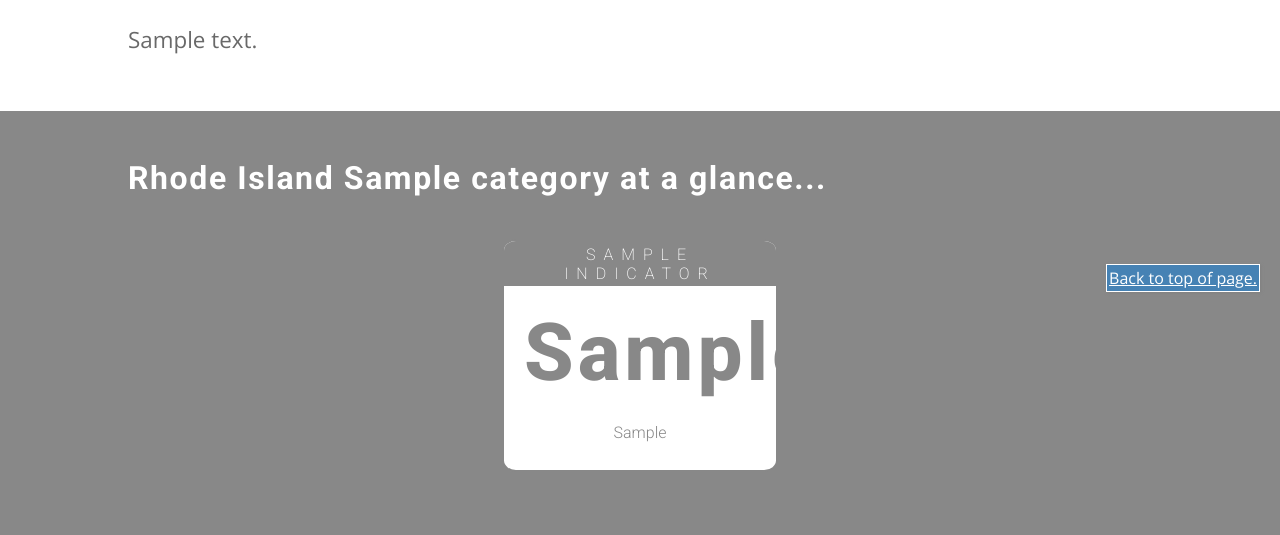
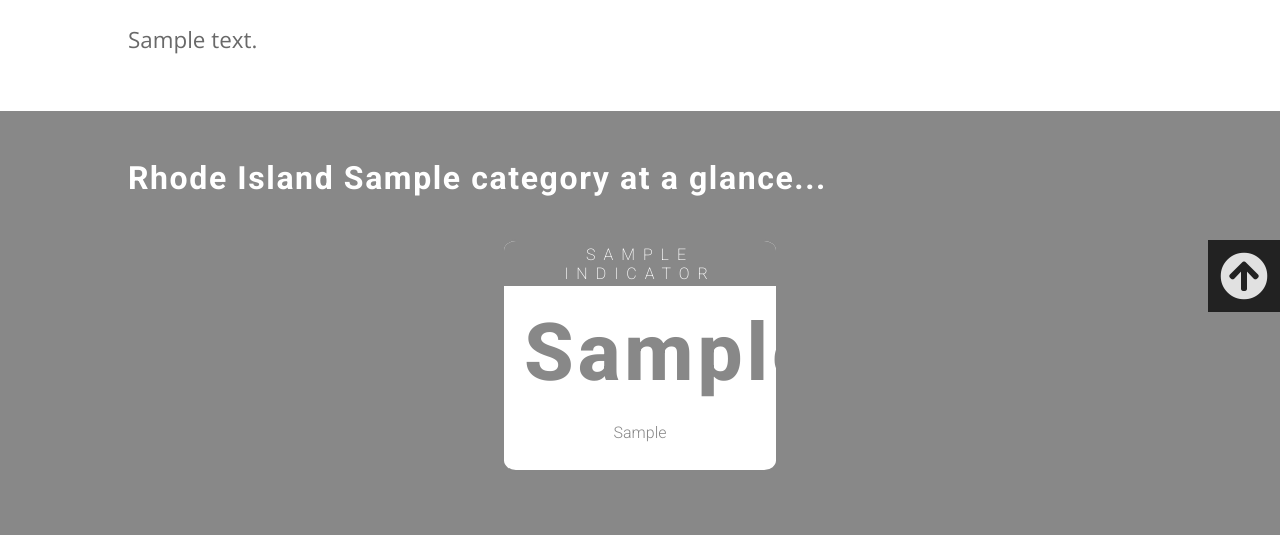
Before and after one commit to DataSparkRI/p20w, a Django app: a page that uses categories/templates/categories/index.html in a window 1280 px wide. Shown: the part 488-1023 px from the top of the page. Run offline with Django 3.2, Linux system fonts and the light colour scheme; tables that the repository leaves empty hold one stand-in row (values such as "Sample post"); grey boxes marked "Sample" are stand-in pictures; some libraries are stand-ins or nearby versions.

Commit message:
Minor style updates.

```diff
--- a/categories/static/categories/style.css
+++ b/categories/static/categories/style.css
@@ -8,17 +8,15 @@
 }
 
 #back_to_top {
-background-color: steelblue;
-border: 1px solid white;
-position: fixed;
-bottom: 20px;
-right: 20px;
-width: auto;
-padding: 2px;
-margin: 0;
-text-align: center;
-z-index: 999;
-box-shadow:1px 1px 3px gray;
+	background-color: black;
+	bottom: 0;
+	font-size: 3em;
+	opacity: .75;
+	padding: .25em;
+	position: fixed;
+	right: 0;
+	margin: 0;
+	z-index: 999;
 }
 
 #back_to_top a {
@@ -334,9 +332,6 @@
 	color: steelblue;
 }
 
-/*.full_size_dashboard_link {*/
-/*	display: none;*/
-/*}*/
 
 #site_footer {
 	padding-bottom: 3em;
@@ -415,11 +410,13 @@
 	height: 15vw;
 }
 
-#workforceimage, #workforceimage2 {
+#workforceimage,
+#workforceimage2 {
 	text-align: center;
 }
 
-#workforceimage img, #workforceimage2 img {
+#workforceimage img,
+#workforceimage2 img {
 	text-align: center;
 	max-width: 800px;
 }
--- a/categories/templates/categories/index.html
+++ b/categories/templates/categories/index.html
@@ -199,9 +199,9 @@
 			<section class=indicator>
 				<h2><a id='q{{ indicator.id }}'></a>{{ indicator.question }}</h2>
 				<div class=text>{{ indicator.text | safe }}</div>
-				<div class='full_size_dashboard_link'><a  href='{{ indicator.get_embed_url }}' target=_new>Open full size in new window</a></div>
+				<div class='deep_dive_button'><a  href='{{ indicator.get_embed_url }}' target=_new>Open full size in new window</a></div>
 				<div class=dashboard style='padding-bottom: calc({{ indicator.aspect_ratio_height|div:indicator.aspect_ratio_width|mul:100 }}% + 55px);'>{{ indicator.dashboard_embed | safe }}</div>
-                                <div class='full_size_dashboard_link'><a  href='/media/{{ indicator.download }}'>Download File</a></div>
+                <div class='deep_dive_button' style='margin-top: 1em'><a href='/media/{{ indicator.download }}'>Download CSV File</a></div>
 			</section>
 		{% endfor %}
 		</section>
@@ -211,7 +211,7 @@
 	{% endif %}
 
 	{% if page_type == 'category' or page_type == 'deepdive' %}
-		<section id=back_to_top><a href=#top>Back to top of page.</section>
+		<section id=back_to_top><a href=#top><span class='fas fa-arrow-circle-up'></span></section>
 	{% endif %}
 
 
--- a/requirements.txt
+++ b/requirements.txt
@@ -10,3 +10,4 @@
 Pillow
 gunicorn
 django-admin-sortable2
+django-cleanup
```
